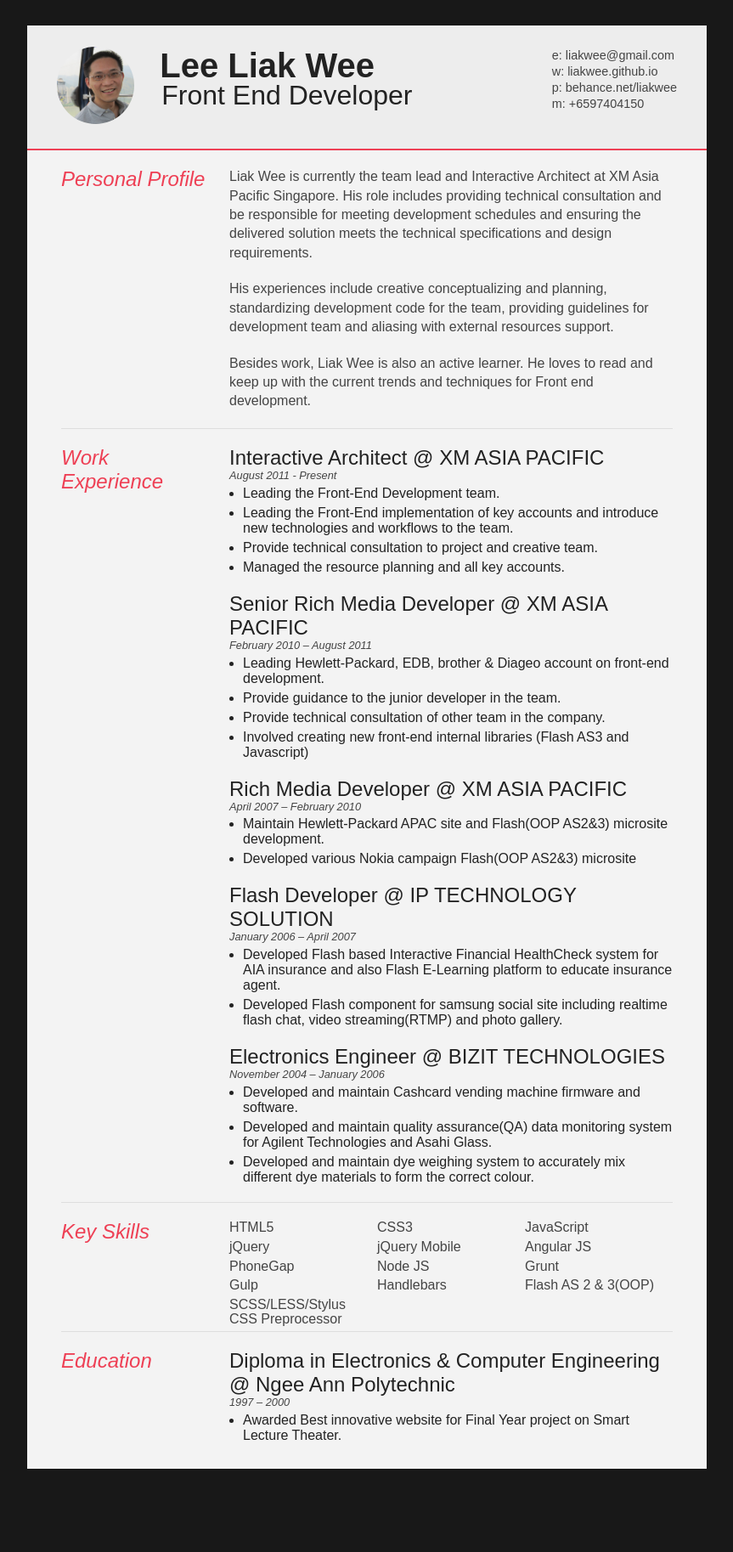
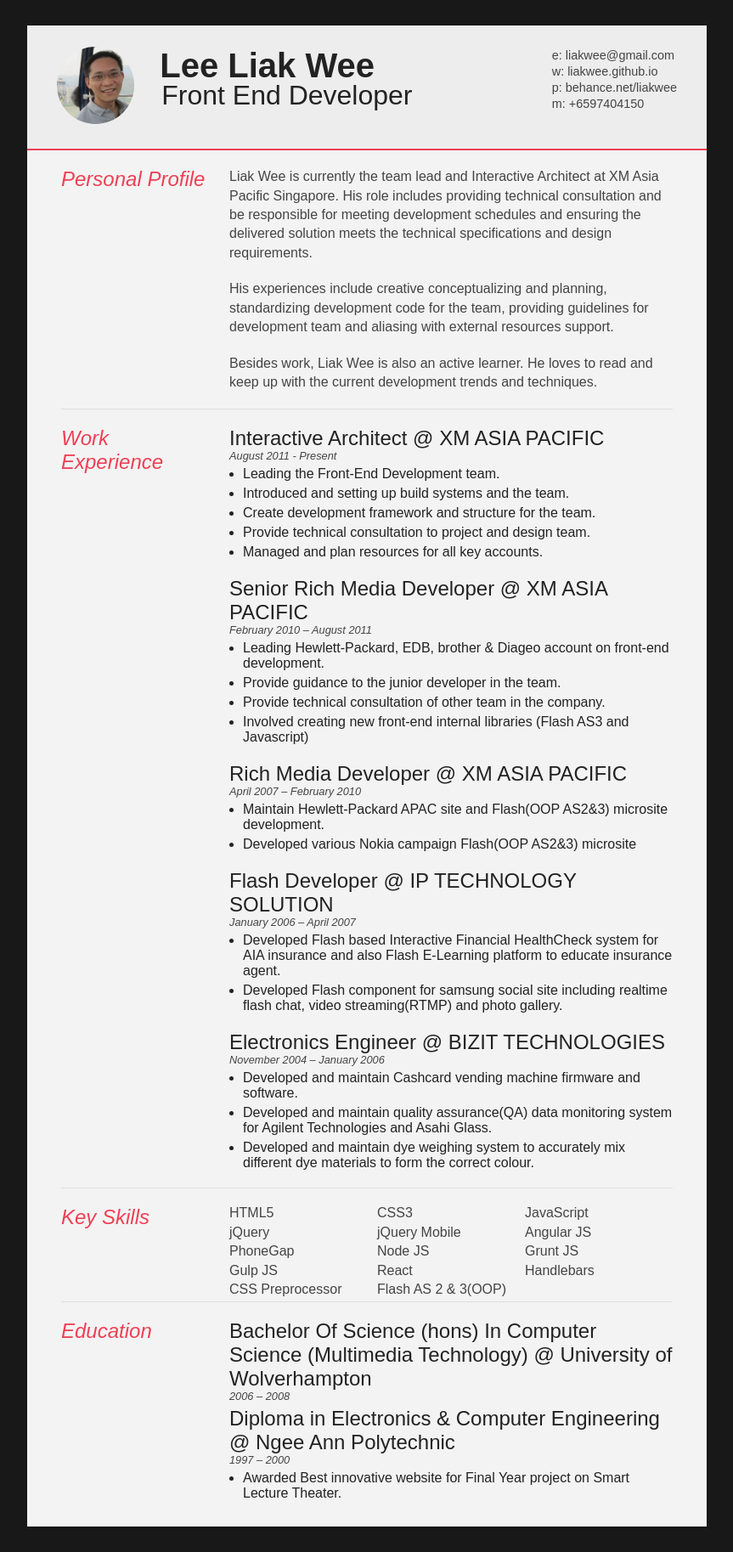
Before and after one commit to liakwee/liakwee.github.io, a Jekyll site: the page built from resume.html, in a window 1280 px wide. Shown: the whole page at 85% size, without its empty margins (208-1071 px from the left). Built offline with Jekyll 4.4.1, drawn with Linux system fonts in a browser that asks for light colours; Markdown is read by kramdown in place of the engine named in the settings; before the commit the page ends 1759 px from its top, so only the background shows below that.

Commit message:
updating resume

```diff
--- a/_includes/header.html
+++ b/_includes/header.html
@@ -27,6 +27,9 @@
                     <li>
                         <a class="page-scroll" href="#contact">Contact</a>
                     </li>
+                    <li>
+                        <a class="page-scroll" href="resume.html">Resume</a>
+                    </li>
                 </ul>
             </div>
             <!-- /.navbar-collapse -->
--- a/_includes/resumebody.html
+++ b/_includes/resumebody.html
@@ -31,8 +31,8 @@
                 <div class="sectionContent">
                     <p>Liak Wee is currently the team lead and Interactive Architect at XM Asia Pacific Singapore. His role includes providing technical consultation and be responsible for meeting development schedules and ensuring the delivered solution meets the technical specifications and design requirements.</p>
                     <p>His experiences include creative conceptualizing and planning, standardizing development code for the team, providing guidelines for development team and aliasing with external resources support.</p>
-                    <!--<p>He has work on brand such as Singapore Tourism Board, Singapore Economic Development Board, Singapore National Library Board, NParks, Pan Pacific Hotel Groups, Hewlett-Packard, Nokia, Nike, Brother, MasterCard, Sony, Royal Caribbean, Seagate, Lien Foundation and DKNY Jeans.</p>-->
-                    <p>Besides work, Liak Wee is also an active learner. He loves to read and keep up with the current trends and techniques for Front end development.</p>
+                    <!-- <p>He has work on brand such as Singapore Tourism Board, Singapore Economic Development Board, Singapore National Library Board, NParks, Pan Pacific Hotel Groups, Hewlett-Packard, Nokia, Nike, Brother, MasterCard, Sony, Royal Caribbean, Seagate, Lien Foundation and DKNY Jeans.</p> -->
+                    <p>Besides work, Liak Wee is also an active learner. He loves to read and keep up with the current development trends and techniques.</p>
                 </div>
             </article>
             <div class="clear"></div>
@@ -50,9 +50,10 @@
                     <p class="subDetails">August 2011 - Present</p>
                     <ul class="bulletList">
                         <li>Leading the Front-End Development team.</li>
-                        <li>Leading the Front-End implementation of key accounts and introduce new technologies and workflows to the team.</li>
-                        <li>Provide technical consultation to project and creative team.</li>
-                        <li>Managed the resource planning and all key accounts.</li>
+                        <li>Introduced and setting up build systems and the team.</li>
+                        <li>Create development framework and structure for the team.</li>
+                        <li>Provide technical consultation to project and design team.</li>
+                        <li>Managed and plan resources for all key accounts.</li>
                     </ul>
                 </article>
                 <article>
@@ -65,6 +66,11 @@
                         <li>Involved creating new front-end internal libraries (Flash AS3 and Javascript)</li>
                     </ul>
                 </article>
+                <!-- <br>
+                <br>
+                <br>
+                <br>
+                <br> -->
                 <article>
                     <h2>Rich Media Developer @ XM ASIA PACIFIC</h2>
                     <p class="subDetails">April 2007 – February 2010</p>
@@ -97,7 +103,7 @@
         </section>
 
 
-        <section>
+        <section class="clear">
             <div class="sectionTitle">
                 <h1>Key Skills</h1>
             </div>
@@ -112,17 +118,17 @@
                     <li>Angular JS</li>
                     <li>PhoneGap</li>
                     <li>Node JS</li>
-                    <li>Grunt</li>
-                    <li>Gulp</li>
+                    <li>Grunt JS</li>
+                    <li>Gulp JS</li>
+                    <li>React</li>
                     <li>Handlebars</li>
+                    <li>CSS Preprocessor</li>
                     <li>Flash AS 2 &amp; 3(OOP)</li>
-                    <li>SCSS/LESS/Stylus CSS Preprocessor</li>
                 </ul>
             </div>
             <br/>
             <div class="clear"></div>
         </section>
-
 
         <section>
             <div class="sectionTitle">
@@ -130,12 +136,17 @@
             </div>
 
             <div class="sectionContent">
+
+              <article>
+                <h2>Bachelor Of Science (hons) In Computer Science (Multimedia Technology) @ University of Wolverhampton</h2>
+                <p class="subDetails">2006 – 2008</p>
+              </article>
                 <article>
-                    <h2>Diploma in Electronics &amp; Computer Engineering @ Ngee Ann Polytechnic</h2>
-                    <p class="subDetails">1997 – 2000</p>
-                    <ul>
-                        <li>Awarded Best innovative website for Final Year project on Smart Lecture Theater.</li>
-                    </ul>
+                  <h2>Diploma in Electronics &amp; Computer Engineering @ Ngee Ann Polytechnic</h2>
+                  <p class="subDetails">1997 – 2000</p>
+                  <ul>
+                      <li>Awarded Best innovative website for Final Year project on Smart Lecture Theater.</li>
+                  </ul>
                 </article>
             </div>
             <div class="clear"></div>
```
Also changed, not shown: other parts of _includes/resumebody.html (+1 -1 lines), _scss/resume.scss (+0 -86 lines), 1 other file.
